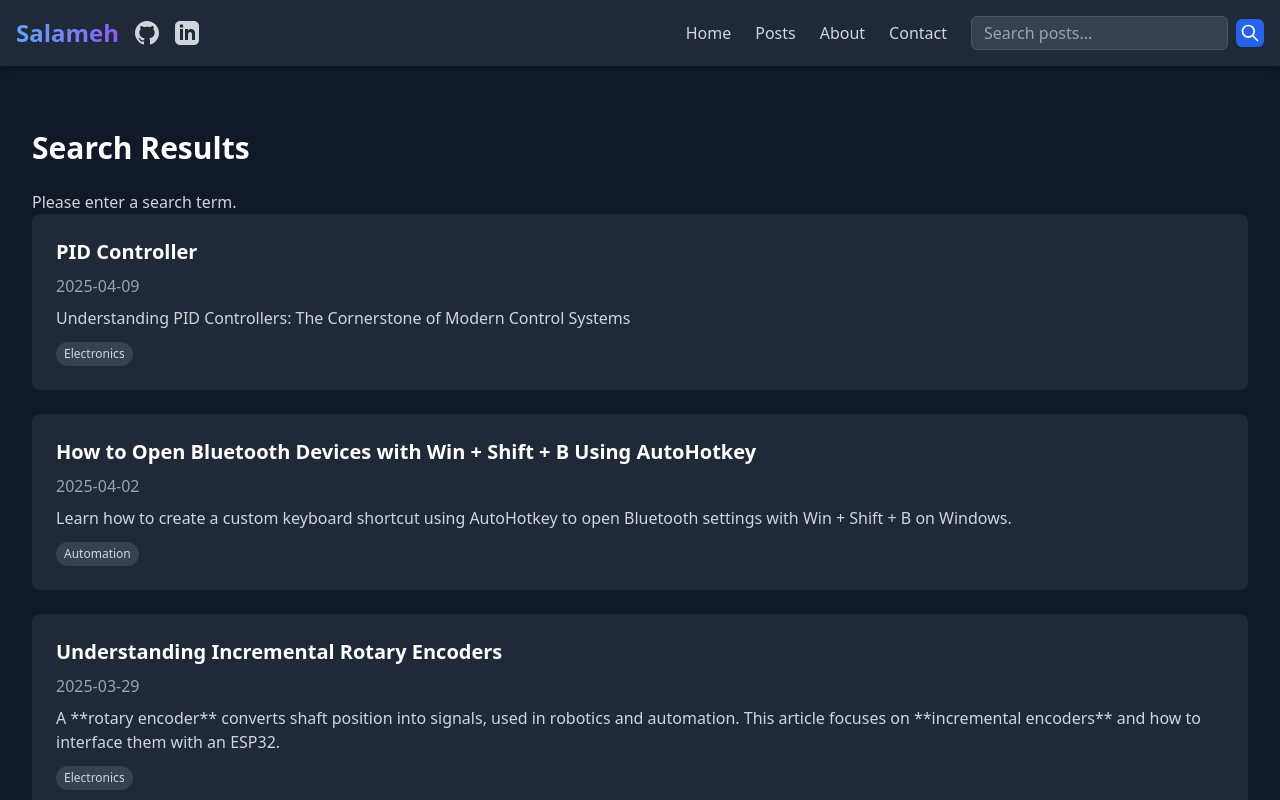
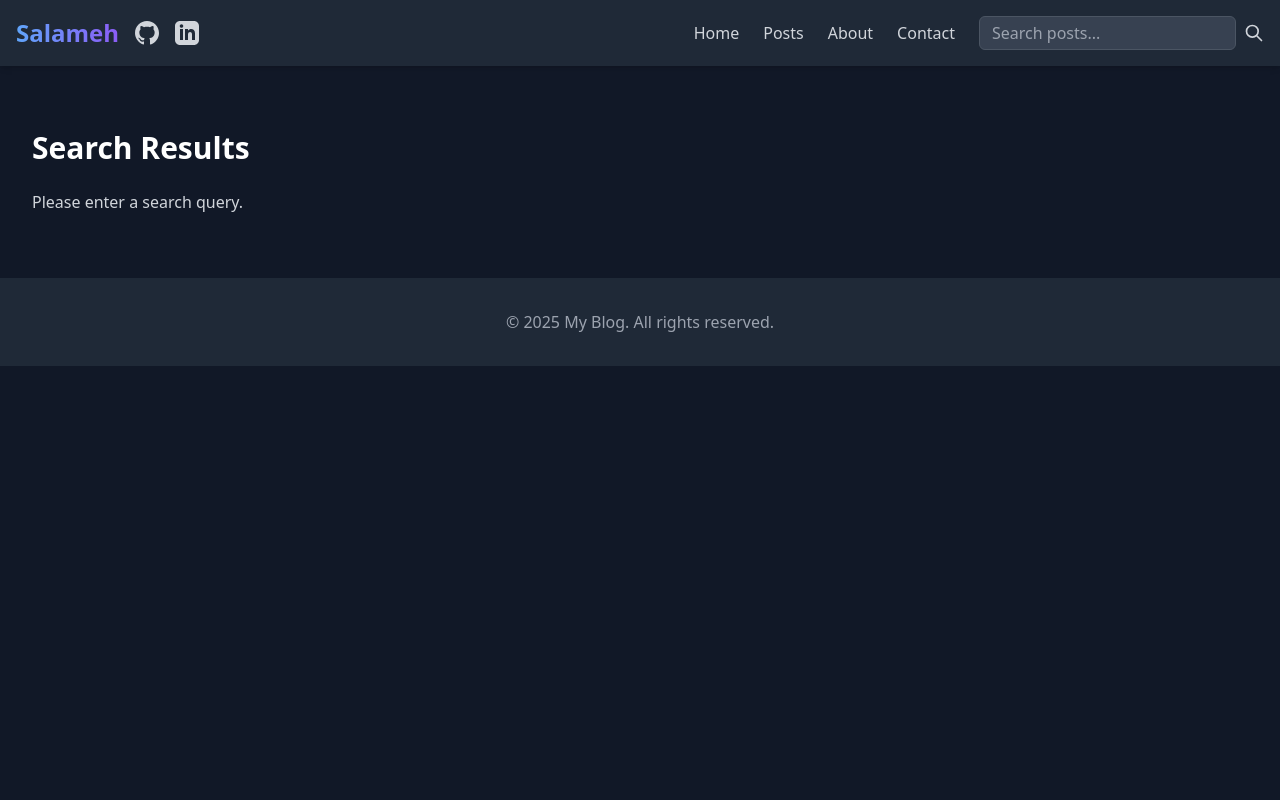
Before and after one commit to abda-s/my-next-blog, a Next.js app: page /my-next-blog/search in a window 1280 px wide. Shown: the top 800 px of the page. Built offline with nearby package versions, Linux system fonts and the light colour scheme.

Commit message:
Deploy to gh-pages - 5/25/2025 8:31:38 PM

```diff
--- a/app/components/Navbar.tsx
+++ b/app/components/Navbar.tsx
@@ -71,7 +71,7 @@ export default function Navbar() {
               onChange={(e) => setSearchQuery(e.target.value)}
               className="px-3 py-1 rounded-md bg-gray-700 text-white border border-gray-600 focus:outline-none focus:border-blue-500"
             />
-            <button type="submit" className="ml-2 p-1 rounded-md bg-blue-600 text-white hover:bg-blue-700 transition-colors">
+            <button type="submit" className="ml-2 text-gray-300 hover:text-white transition-colors">
               <svg xmlns="http://www.w3.org/2000/svg" className="h-5 w-5" fill="none" viewBox="0 0 24 24" stroke="currentColor">
                 <path strokeLinecap="round" strokeLinejoin="round" strokeWidth={2} d="M21 21l-6-6m2-5a7 7 0 11-14 0 7 7 0 0114 0z" />
               </svg>
--- /dev/null
+++ b/app/components/SearchClient.tsx
@@ -0,0 +1,91 @@
+'use client';
+
+import { useSearchParams } from 'next/navigation';
+import Link from 'next/link';
+import { Post } from '../types';
+import { useMemo } from 'react';
+
+interface SearchClientProps {
+  allPosts: Post[];
+}
+
+export default function SearchClient({ allPosts }: SearchClientProps) {
+  const searchParams = useSearchParams();
+  const query = searchParams.get('q') || '';
+
+  // Filter and score posts client-side
+  const scoredPosts = useMemo(() => {
+    if (!query) return [];
+    const lowerQuery = query.toLowerCase();
+
+    return allPosts
+      .map(post => {
+        let score = 0;
+
+        // Title match gets highest priority
+        if (post.title.toLowerCase().includes(lowerQuery)) {
+          score += 2; // Higher score for title match
+        }
+
+        // Tag match gets next priority
+        if (post.tags?.some(tag => tag.toLowerCase().includes(lowerQuery))) {
+          score += 1; // Score for tag match
+        }
+
+        // Description match gets lowest priority
+        if (post.description.toLowerCase().includes(lowerQuery)) {
+          score += 0.5; // Score for description match
+        }
+
+        return { ...post, score };
+      })
+      .filter(post => post.score > 0) // Only keep posts with a positive score
+      .sort((a, b) => {
+        if (b.score !== a.score) {
+          return b.score - a.score; // Sort by score
+        }
+        return new Date(b.date).getTime() - new Date(a.date).getTime(); // Sort by date for ties
+      });
+  }, [allPosts, query]);
+
+  return (
+    <div className="space-y-6">
+      {!query && (
+        <p className="text-gray-300">Please enter a search term.</p>
+      )}
+
+      {query && scoredPosts.length === 0 && (
+        <p className="text-gray-300">No results found for &quot;{query}&quot;.</p>
+      )}
+
+      {scoredPosts.length > 0 && (
+        <div className="space-y-6">
+          {scoredPosts.map((post) => (
+            <article key={post.slug} className="bg-gray-800 rounded-lg p-6 hover:bg-gray-700 transition-colors">
+              <Link href={`/posts/${post.slug}`}>
+                <h3 className="text-xl font-semibold text-white mb-2 hover:text-blue-400 transition-colors">
+                  {post.title}
+                </h3>
+              </Link>
+              {/* Use a fixed date format */}
+              <p className="text-gray-400 mb-2">{new Date(post.date).toISOString().slice(0, 10)}</p>
+              <p className="text-gray-300 mb-3">{post.description}</p>
+              {post.tags && post.tags.length > 0 && (
+                <div className="flex flex-wrap gap-2">
+                  {post.tags.map(tag => (
+                    <span
+                      key={tag}
+                      className="text-xs px-2 py-1 rounded-full bg-gray-700 text-gray-300"
+                    >
+                      {tag}
+                    </span>
+                  ))}
+                </div>
+              )}
+            </article>
+          ))}
+        </div>
+      )}
+    </div>
+  );
+}
--- /dev/null
+++ b/app/components/SearchResults.tsx
@@ -0,0 +1,86 @@
+'use client';
+
+import { useState, useEffect } from 'react';
+import { useSearchParams } from 'next/navigation';
+import type { Post } from '../types';
+
+interface SearchResultsProps {
+  posts: Post[];
+}
+
+function formatDate(dateString: string) {
+  const date = new Date(dateString);
+  return date.toLocaleDateString('en-US', {
+    year: 'numeric',
+    month: 'long',
+    day: 'numeric'
+  });
+}
+
+export default function SearchResults({ posts }: SearchResultsProps) {
+  const searchParams = useSearchParams();
+  const searchQuery = searchParams.get('q') || '';
+  const [filteredPosts, setFilteredPosts] = useState<Post[]>([]);
+
+  useEffect(() => {
+    // Filter posts whenever search query changes
+    if (searchQuery) {
+      const lowerCaseQuery = searchQuery.toLowerCase();
+      const results = posts.filter(
+        (post) =>
+          post.title.toLowerCase().includes(lowerCaseQuery) ||
+          (post.description && post.description.toLowerCase().includes(lowerCaseQuery))
+      );
+      setFilteredPosts(results);
+    } else {
+      setFilteredPosts([]); // Show no results if query is empty
+    }
+  }, [searchQuery, posts]);
+
+  return (
+    <>
+      {searchQuery === '' ? (
+        <p className="text-gray-300">Please enter a search query.</p>
+      ) : filteredPosts.length > 0 ? (
+        <div className="space-y-6">
+          <p className="text-gray-400">
+            Found {filteredPosts.length} result{filteredPosts.length === 1 ? '' : 's'} for &quot;{searchQuery}&quot;
+          </p>
+          <ul className="space-y-4">
+            {filteredPosts.map((post) => (
+              <li key={post.slug} className="bg-gray-800 p-6 rounded-lg hover:bg-gray-700 transition-colors">
+                <a href={`/posts/${post.slug}`} className="block">
+                  <h2 className="text-xl font-semibold text-blue-400 hover:text-blue-300 transition-colors">
+                    {post.title}
+                  </h2>
+                  <p className="text-gray-400 text-sm mt-1">
+                    {formatDate(post.date)}
+                  </p>
+                  {post.description && (
+                    <p className="text-gray-300 mt-3 leading-relaxed">
+                      {post.description}
+                    </p>
+                  )}
+                  {post.tags && post.tags.length > 0 && (
+                    <div className="flex flex-wrap gap-2 mt-3">
+                      {post.tags.map((tag) => (
+                        <span
+                          key={tag}
+                          className="px-2 py-1 text-xs font-medium bg-gray-700 text-gray-300 rounded-full"
+                        >
+                          {tag}
+                        </span>
+                      ))}
+                    </div>
+                  )}
+                </a>
+              </li>
+            ))}
+          </ul>
+        </div>
+      ) : (
+        <p className="text-gray-300">No results found for &quot;{searchQuery}&quot;.</p>
+      )}
+    </>
+  );
+}
--- a/app/search/page.tsx
+++ b/app/search/page.tsx
@@ -1,91 +1,18 @@
+import { Suspense } from 'react';
 import { getPosts } from '../lib/posts';
-import Link from 'next/link';
+import SearchResults from '../components/SearchResults';
 
-interface SearchPageProps {
-  searchParams: {
-    q?: string;
-  };
-}
-
-export default async function SearchPage({ searchParams }: SearchPageProps) {
-  const query = searchParams.q || '';
-  const allPosts = await getPosts(true); // Include drafts in search for completeness
-
-  // Filter and score posts
-  const scoredPosts = allPosts
-    .map(post => {
-      const lowerQuery = query.toLowerCase();
-      let score = 0;
-
-      // Title match gets highest priority
-      if (post.title.toLowerCase().includes(lowerQuery)) {
-        score += 2; // Higher score for title match
-      }
-
-      // Tag match gets next priority
-      if (post.tags?.some(tag => tag.toLowerCase().includes(lowerQuery))) {
-        score += 1; // Score for tag match
-      }
-
-      // Description match gets lowest priority
-      if (post.description.toLowerCase().includes(lowerQuery)) {
-        score += 0.5; // Score for description match
-      }
-
-      return { ...post, score };
-    })
-    .filter(post => post.score > 0); // Only keep posts with a positive score (at least one match)
-
-  // Sort by score (descending) and then by date (descending)
-  const sortedPosts = scoredPosts.sort((a, b) => {
-    if (b.score !== a.score) {
-      return b.score - a.score; // Sort by score
-    }
-    return new Date(b.date).getTime() - new Date(a.date).getTime(); // Sort by date for ties
-  });
+export default async function SearchPage() {
+  const allPosts = await getPosts(true); // Fetch all posts at build time
 
   return (
     <main className="container mx-auto px-4 py-8">
       <h1 className="text-3xl font-bold text-white mb-6">
-        Search Results{query && `: ${query}`}
+        Search Results
       </h1>
-
-      {!query && (
-        <p className="text-gray-300">Please enter a search term.</p>
-      )}
-
-      {query && sortedPosts.length === 0 && (
-        <p className="text-gray-300">No results found for &quot;{query}&quot;.</p>
-      )}
-
-      {sortedPosts.length > 0 && (
-        <div className="space-y-6">
-          {sortedPosts.map((post) => (
-            <article key={post.slug} className="bg-gray-800 rounded-lg p-6 hover:bg-gray-700 transition-colors">
-              <Link href={`/posts/${post.slug}`}>
-                <h3 className="text-xl font-semibold text-white mb-2 hover:text-blue-400 transition-colors">
-                  {post.title}
-                </h3>
-              </Link>
-              {/* Use a fixed date format to avoid hydration mismatch */}
-              <p className="text-gray-400 mb-2">{new Date(post.date).toISOString().slice(0, 10)}</p>
-              <p className="text-gray-300 mb-3">{post.description}</p>
-              {post.tags && post.tags.length > 0 && (
-                <div className="flex flex-wrap gap-2">
-                  {post.tags.map(tag => (
-                    <span
-                      key={tag}
-                      className="text-xs px-2 py-1 rounded-full bg-gray-700 text-gray-300"
-                    >
-                      {tag}
-                    </span>
-                  ))}
-                </div>
-              )}
-            </article>
-          ))}
-        </div>
-      )}
+      <Suspense fallback={<div className="text-gray-300">Loading search results...</div>}>
+        <SearchResults posts={allPosts} />
+      </Suspense>
     </main>
   );
 }
--- a/app/types.ts
+++ b/app/types.ts
@@ -10,4 +10,5 @@ export interface Post {
   description: string;
   draft?: boolean;
   tags?: string[];
+  content?: string;
 }
```
Also changed, not shown: 52 other files (tests, documents, lock files or other folders).
